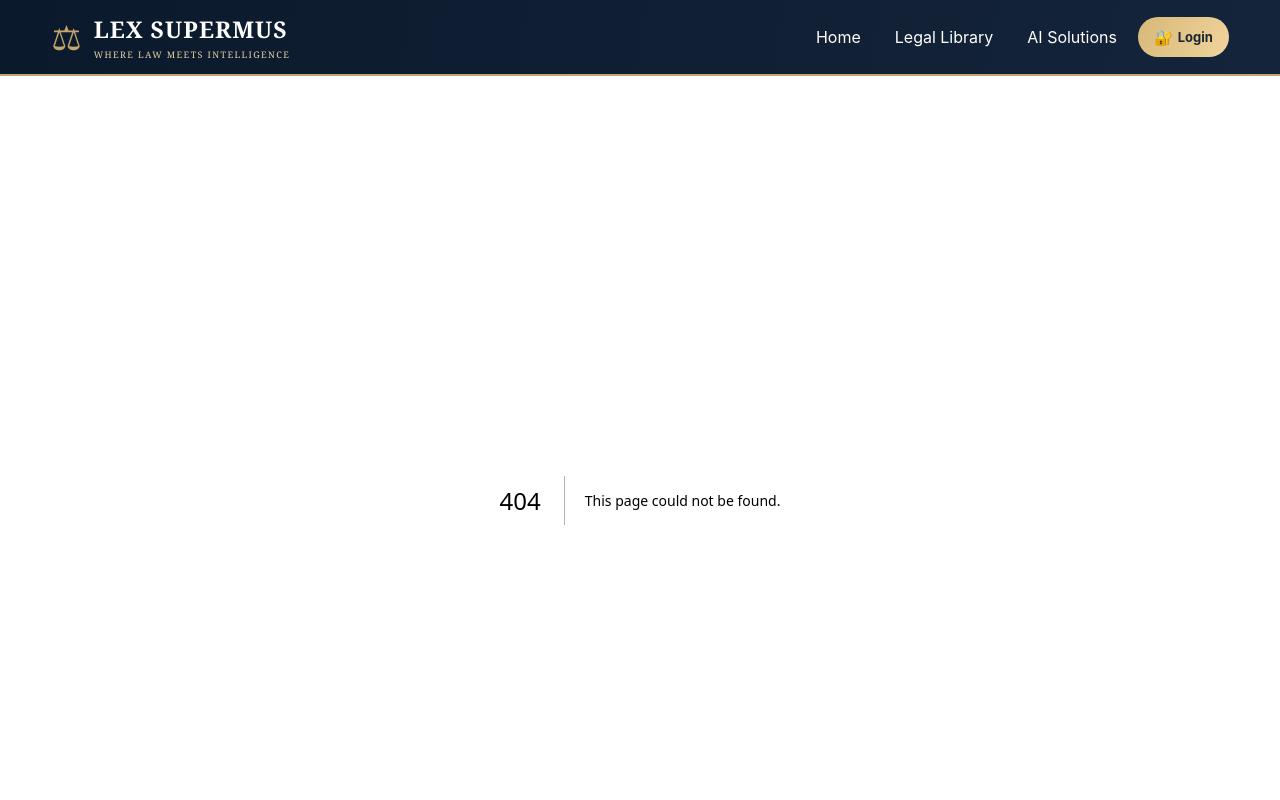
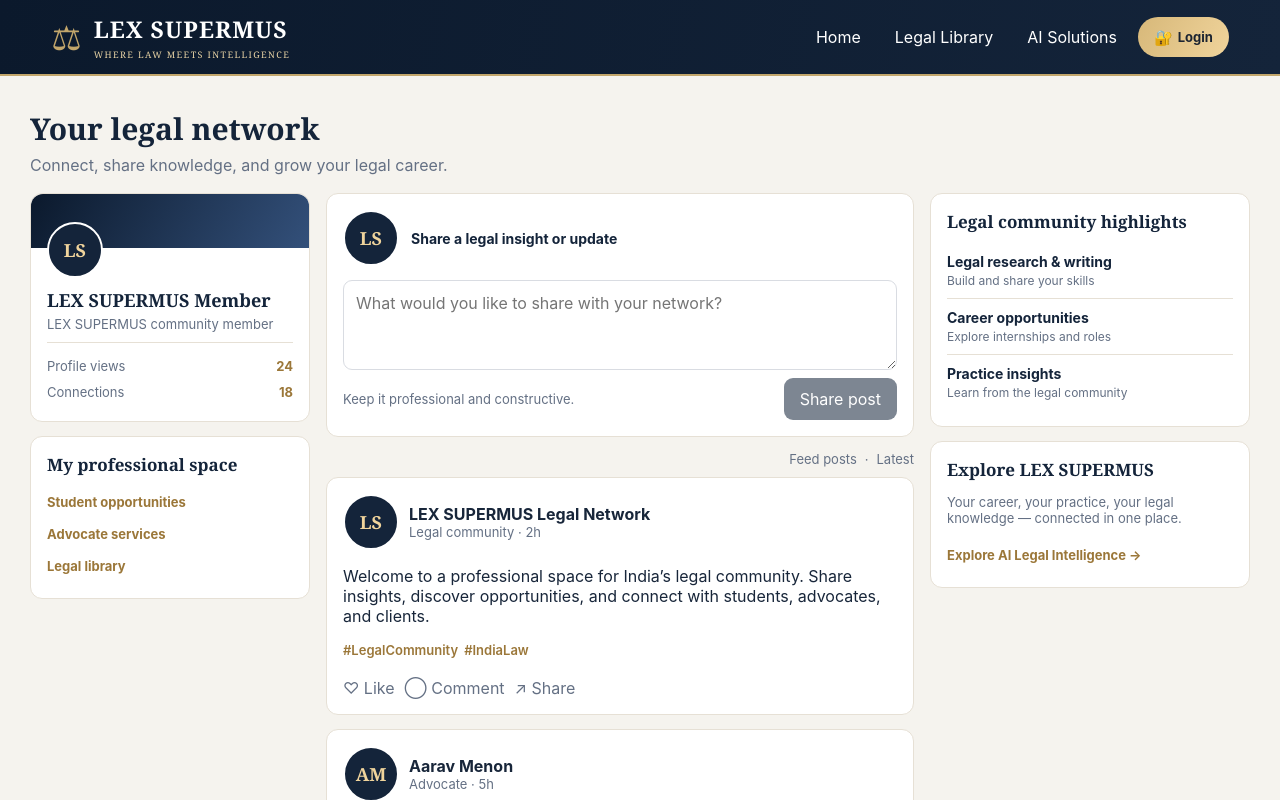
Before and after one commit to JUDE-BETTLIN-A/LEX-SUPERMUS, a Next.js app in the folder frontend/: page /feed in a window 1280 px wide. Before the commit this address had no page. Shown: the top 800 px of the page. Built offline with nearby package versions, Linux system fonts and the light colour scheme.

Commit message:
Professional Feed

```diff
--- a/frontend/src/app/(public)/page.tsx
+++ b/frontend/src/app/(public)/page.tsx
@@ -17,7 +17,7 @@ export default function HomePage() {
           </h1>
           <p>Your Legal Career. Your Legal Practice. Your Legal Knowledge.</p>
           <div className="actions">
-            <Link href="/student" className="goldbtn">
+            <Link href="/feed" className="goldbtn">
               Explore Platform →
             </Link>
             <Link href="/client" className="outlinebtn">
--- /dev/null
+++ b/frontend/src/app/feed/page.tsx
@@ -0,0 +1,12 @@
+import type { Metadata } from "next";
+import ProfessionalFeed from "@/components/ProfessionalFeed";
+
+export const metadata: Metadata = { title: "Professional Network | LEX SUPERMUS" };
+
+export default function FeedPage() {
+  return (
+    <section className="page">
+      <ProfessionalFeed />
+    </section>
+  );
+}
--- /dev/null
+++ b/frontend/src/components/ProfessionalFeed.tsx
@@ -0,0 +1,136 @@
+"use client";
+
+import { useEffect, useState } from "react";
+
+const POSTS = [
+  {
+    name: "LEX SUPERMUS Legal Network",
+    detail: "Legal community · 2h",
+    initials: "LS",
+    text: "Welcome to a professional space for India’s legal community. Share insights, discover opportunities, and connect with students, advocates, and clients.",
+    tags: ["#LegalCommunity", "#IndiaLaw"],
+  },
+  {
+    name: "Aarav Menon",
+    detail: "Advocate · 5h",
+    initials: "AM",
+    text: "A thoughtful case brief starts with a clear issue, the governing rule, and a concise explanation of how the court applied it. What helps you keep your research focused?",
+    tags: ["#LegalResearch", "#Advocacy"],
+  },
+];
+
+export default function ProfessionalFeed() {
+  const [userName, setUserName] = useState("LEX SUPERMUS Member");
+  const [postText, setPostText] = useState("");
+  const [postedText, setPostedText] = useState("");
+
+  useEffect(() => {
+    const storedName = window.localStorage.getItem("lex-supermus-user-name");
+    if (storedName) setUserName(storedName);
+  }, []);
+
+  const initials = userName
+    .split(/\s+/)
+    .filter(Boolean)
+    .slice(0, 2)
+    .map((part) => part[0].toUpperCase())
+    .join("");
+
+  function publishPost() {
+    const text = postText.trim();
+    if (!text) return;
+    setPostedText(text);
+    setPostText("");
+  }
+
+  return (
+    <div className="professional-feed">
+      <div className="feedHead">
+        <h1>Your legal network</h1>
+        <p className="sub">Connect, share knowledge, and grow your legal career.</p>
+      </div>
+
+      <div className="liGrid">
+        <aside>
+          <section className="liCard feed-profile-card">
+            <div className="liCover" />
+            <div className="liAvatar feed-profile-avatar">{initials || "LS"}</div>
+            <h2>{userName}</h2>
+            <p className="liMuted">LEX SUPERMUS community member</p>
+            <div className="liDivider" />
+            <div className="feed-profile-stat"><span>Profile views</span><b>24</b></div>
+            <div className="feed-profile-stat"><span>Connections</span><b>18</b></div>
+          </section>
+          <section className="liCard">
+            <h3>My professional space</h3>
+            <a className="feed-list-link" href="/student">Student opportunities</a>
+            <a className="feed-list-link" href="/advocate">Advocate services</a>
+            <a className="feed-list-link" href="/library">Legal library</a>
+          </section>
+        </aside>
+
+        <section aria-label="Community feed">
+          <div className="liCard">
+            <div className="liRow">
+              <div className="liAvatar">{initials || "LS"}</div>
+              <label className="feed-composer-label" htmlFor="feed-post">
+                Share a legal insight or update
+              </label>
+            </div>
+            <textarea
+              id="feed-post"
+              className="feed-composer-input"
+              value={postText}
+              onChange={(event) => setPostText(event.target.value)}
+              placeholder="What would you like to share with your network?"
+              rows={3}
+            />
+            <div className="feed-composer-footer">
+              <span className="liMuted">Keep it professional and constructive.</span>
+              <button className="primary" onClick={publishPost} disabled={!postText.trim()}>
+                Share post
+              </button>
+            </div>
+          </div>
+
+          <div className="liSort">Feed posts <span>·</span> Latest</div>
+          {postedText && (
+            <article className="liCard">
+              <div className="postHead">
+                <div className="liAvatar">{initials || "LS"}</div>
+                <div><b>{userName}</b><div className="postMeta">Community member · Just now</div></div>
+              </div>
+              <p>{postedText}</p>
+              <div className="liActions"><span>♡ Like</span><span>↗ Share</span></div>
+            </article>
+          )}
+          {POSTS.map((post) => (
+            <article className="liCard" key={post.name}>
+              <div className="postHead">
+                <div className="liAvatar">{post.initials}</div>
+                <div><b>{post.name}</b><div className="postMeta">{post.detail}</div></div>
+              </div>
+              <p>{post.text}</p>
+              <div className="tagRow">{post.tags.map((tag) => <span className="feed-tag" key={tag}>{tag}</span>)}</div>
+              <div className="liActions"><span>♡ Like</span><span>◯ Comment</span><span>↗ Share</span></div>
+            </article>
+          ))}
+        </section>
+
+        <aside>
+          <section className="liCard">
+            <h3>Legal community highlights</h3>
+            <div className="feed-highlight"><b>Legal research &amp; writing</b><span>Build and share your skills</span></div>
+            <div className="feed-highlight"><b>Career opportunities</b><span>Explore internships and roles</span></div>
+            <div className="feed-highlight"><b>Practice insights</b><span>Learn from the legal community</span></div>
+          </section>
+          <section className="liCard">
+            <h3>Explore LEX SUPERMUS</h3>
+            <p className="liMuted">Your career, your practice, your legal knowledge — connected in one place.</p>
+            <a className="feed-list-link" href="/ai">Explore AI Legal Intelligence →</a>
+          </section>
+        </aside>
+      </div>
+    </div>
+  );
+}
--- a/frontend/src/components/SiteHeader.tsx
+++ b/frontend/src/components/SiteHeader.tsx
@@ -2,6 +2,7 @@
 
 import Link from "next/link";
 import { usePathname } from "next/navigation";
+import { useEffect, useState } from "react";
 import { NAV_ITEMS } from "@/lib/navigation";
 
 /**
@@ -14,6 +15,16 @@ import { NAV_ITEMS } from "@/lib/navigation";
  */
 export default function SiteHeader() {
   const pathname = usePathname();
+  const [userName, setUserName] = useState("");
+
+  useEffect(() => {
+    const syncUserName = () => {
+      setUserName(window.localStorage.getItem("lex-supermus-user-name") ?? "");
+    };
+    syncUserName();
+    window.addEventListener("lex-auth-updated", syncUserName);
+    return () => window.removeEventListener("lex-auth-updated", syncUserName);
+  }, []);
 
   const isActive = (href: string) =>
     href === "/" ? pathname === "/" : pathname.startsWith(href);
@@ -43,6 +54,8 @@ export default function SiteHeader() {
           </Link>
         ))}
 
+        {userName && <span className="nav-user-greeting">Welcome, {userName}</span>}
+
         {/* Single unified Login entry — replaces Student / Advocate / Client */}
         <Link
           href="/login"
--- a/frontend/src/styles/globals.css
+++ b/frontend/src/styles/globals.css
@@ -355,3 +355,32 @@ a.card{display:block}
 .liTheme .liNewsItem b{color:#000000e6}
 .liTheme .liFooter a{color:#00000099;font-weight:600}
 .liTheme .liFooter b{color:#0a66c2}
+
+/* Professional network feed using the existing LEX SUPERMUS theme */
+.nav-user-greeting{align-self:center;color:#f0d49c;font-size:13px;font-weight:600;padding:0 10px;white-space:nowrap}
+.professional-feed{max-width:1220px;margin:0 auto}
+.feedHead{margin:8px 0 18px}
+.feedHead h1{font:bold 30px Georgia,serif;color:var(--navy);margin:0 0 6px}
+.feedHead .sub{margin:0}
+.feed-profile-card{padding-top:16px}
+.feed-profile-avatar{margin-top:-36px}
+.feed-profile-card h2{font:bold 18px Georgia,serif;color:var(--navy);margin:10px 0 4px}
+.feed-profile-card .liMuted{margin:0}
+.feed-profile-stat{display:flex;justify-content:space-between;color:var(--muted);font-size:13px;padding:5px 0}
+.feed-profile-stat b{color:#9b7739}
+.feed-profile-card+.liCard h3,.liGrid aside>.liCard h3{font:bold 17px Georgia,serif;color:var(--navy);margin:0 0 10px}
+.feed-list-link{display:block;color:#9b7739;font-size:13px;font-weight:700;text-decoration:none;padding:8px 0}
+.feed-list-link:hover{text-decoration:underline}
+.feed-composer-label{font-size:14px;font-weight:700;color:var(--navy)}
+.feed-composer-input{display:block;min-height:90px;margin:14px 0 8px;resize:vertical}
+.feed-composer-footer{display:flex;align-items:center;justify-content:space-between;gap:12px}
+.feed-composer-footer .primary:disabled{opacity:.55;cursor:not-allowed}
+.feed-tag{color:#9b7739;font-size:13px;font-weight:600}
+.feed-highlight{padding:10px 0;border-bottom:1px solid var(--line)}
+.feed-highlight:last-child{border-bottom:0}
+.feed-highlight b,.feed-highlight span{display:block}
+.feed-highlight b{color:var(--navy);font-size:14px}
+.feed-highlight span{color:var(--muted);font-size:12px;margin-top:3px}
+.professional-feed .liActions span{cursor:pointer}
+@media(max-width:1100px){.professional-feed .liGrid{grid-template-columns:1fr 2fr}.professional-feed .liGrid>aside:last-child{grid-column:1/-1;display:grid;grid-template-columns:1fr 1fr;gap:14px}.professional-feed .liGrid>aside:last-child .liCard{margin:0}}
+@media(max-width:700px){.professional-feed .liGrid{grid-template-columns:1fr}.professional-feed .liGrid>aside:last-child{grid-column:auto;display:block}.professional-feed .liGrid>aside:last-child .liCard{margin-bottom:14px}.feed-composer-footer{align-items:flex-start;flex-direction:column}.nav-user-greeting{white-space:normal}}
```
Also changed, not shown: frontend/src/components/auth/AuthPanel.tsx (+12 -2 lines).
